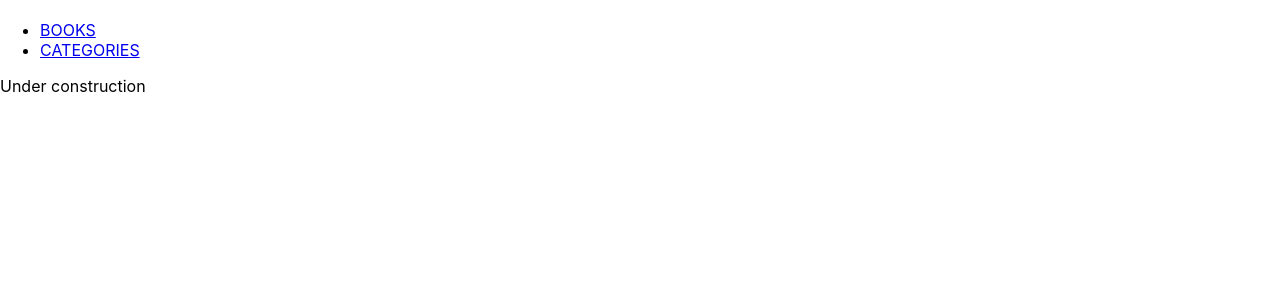
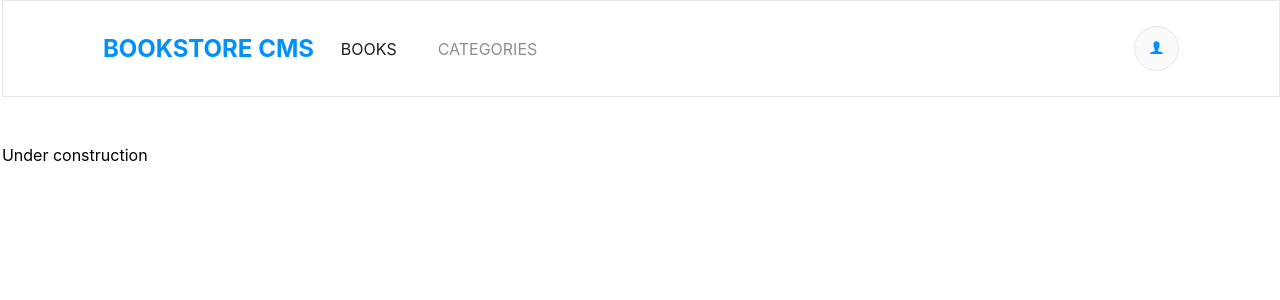
Before and after one commit to tjay1760/mybookstore, a React (Create React App) app: page /categories in a window 1280 px wide. Shown: the top 300 px of the page. Built offline with nearby package versions, Linux system fonts and the light colour scheme.

Commit message:
Added Styling to project

```diff
--- a/package.json
+++ b/package.json
@@ -12,6 +12,7 @@
     "prop-types": "^15.8.1",
     "react": "^18.2.0",
     "react-dom": "^18.2.0",
+    "react-icons": "^4.10.1",
     "react-redux": "^8.1.1",
     "react-router-dom": "^6.14.1",
     "react-scripts": "5.0.1",
--- a/src/App.css
+++ b/src/App.css
@@ -1,39 +1,111 @@
-.App {
-  text-align: center;
+:root {
+  --bubble-gum-pink: #ff5ab7;
+  --black: #1e1e1e;
+  --pinkish-grey: #c7c7c7;
+  --very-light-pink: #c4c4c4;
+  --pale-grey: #f5f6fa;
+  --medium-blue: #307bbe;
+  --white: #fafafa;
+  --white-two: #fff;
+  --white-three: #e8e8e8;
+  --azure: #0290ff;
+  --black-5: rgba(0, 0, 0, 0.05);
 }
 
-.App-logo {
-  height: 40vmin;
-  pointer-events: none;
+.routes {
+  width: 100%;
+  margin: 0;
+  padding: 0;
 }
 
-@media (prefers-reduced-motion: no-preference) {
-  .App-logo {
-    animation: App-logo-spin infinite 20s linear;
-  }
+ul {
+  margin: 0;
+  padding: 0;
 }
 
-.App-header {
-  background-color: #282c34;
-  min-height: 100vh;
-  display: flex;
-  flex-direction: column;
-  align-items: center;
-  justify-content: center;
-  font-size: calc(10px + 2vmin);
-  color: white;
+li {
+  width: 100%;
+  list-style: none;
+  margin: 0;
+  padding: 0;
 }
 
-.App-link {
-  color: #61dafb;
+.navbar,
+.nav-menu,
+.body,
+.header,
+#root {
+  display: flex;
 }
 
-@keyframes App-logo-spin {
-  from {
-    transform: rotate(0deg);
-  }
+#root {
+  justify-content: center;
+  width: 100%;
+  margin: 0;
+  padding: 0;
+}
 
-  to {
-    transform: rotate(360deg);
-  }
+.body {
+  flex-direction: column;
+  width: 99.7%;
+  margin: 0;
+  padding: 0;
+  justify-content: center;
 }
+
+header {
+  width: calc(100% - (6.25rem * 2));
+  justify-content: space-between;
+  margin: 0;
+  margin-bottom: 2rem;
+  padding: 0 6.25rem;
+  background-color: var(--white-two);
+  height: 5.938rem;
+  border: 1px solid var(--white-three);
+  align-items: center;
+}
+
+.nav-menu {
+  gap: 2.563rem;
+  list-style: none;
+  margin: 0.8rem 0 0.8rem 0;
+}
+
+.main-title {
+  width: 15rem;
+  height: 2.313rem;
+  margin: 0;
+  margin-right: 2.938rem;
+  font-family: 'Montserrat', sans-serif;
+  font-size: 1.875rem;
+  font-weight: bold;
+  color: var(--azure);
+}
+
+#books a,
+#categories a {
+  color: var(--black);
+  text-decoration: none;
+}
+
+#categories a {
+  opacity: 0.5;
+}
+
+#books link:active {
+  color: #ff5ab7;
+}
+
+.profile {
+  background-color: var(--white);
+  border-radius: 50% 50%;
+  height: 2.813rem;
+  width: 2.813rem;
+  border: 1px solid var(--white-three);
+}
+
+.icon-color {
+  fill: var(--azure);
+  height: 1.063rem;
+  width: 1.063rem;
+}
--- a/src/App.js
+++ b/src/App.js
@@ -1,5 +1,6 @@
 import './App.css';
 import { Route, Routes } from 'react-router-dom';
+
 import Books from './components/Mybooks';
 import Navbar from './components/Navigation';
 import Categories from './components/categories';
@@ -7,14 +8,14 @@ import NotFound from './components/NotFound';
 
 function App() {
   return (
-    <>
+    <div className="body">
       <Navbar />
-      <Routes>
+      <Routes className="routes">
         <Route path="/" element={<Books />} />
         <Route path="/categories" element={<Categories />} />
         <Route path="/notfound" element={<NotFound />} />
       </Routes>
-    </>
+    </div>
 
   );
 }
--- /dev/null
+++ b/src/components/Book.module.css
@@ -0,0 +1,159 @@
+:root {
+  --black: #1e1e1e;
+  --medium-blue: #307bbe;
+  --white: #fafafa;
+  --white-two: #fff;
+  --white-three: #e8e8e8;
+  --azure: #0290ff;
+  --black-5: rgba(0, 0, 0, 0.05);
+  --light-blue: #4386bf;
+}
+
+.book,
+.book-details,
+.actionsul,
+.readstate {
+  display: flex;
+}
+
+.book {
+  flex-direction: column;
+  width: calc(100% - (6.25rem * 2));
+  height: 10.625rem;
+  justify-self: center;
+  margin: 0 6.25rem;
+  border: solid 1px var(--white-three);
+  background-color: var(--white-two);
+  border-radius: 4px;
+}
+
+.book:hover {
+  box-shadow: rgba(60, 64, 67, 0.3) 0 1px 2px 0, rgba(60, 64, 67, 0.15) 0 2px 6px 2px;
+  background-color: var(--white-three);
+  border-color: var(--azure);
+}
+
+.maininfo {
+  flex-grow: 2;
+  margin-left: 1rem;
+  margin-top: 1rem;
+}
+
+.genre {
+  color: var(--black);
+  opacity: 0.5;
+  width: 3.063rem;
+  height: 1.125rem;
+  margin: 0 2.438rem 0 0;
+  font-family: 'Montserrat', sans-serif;
+  font-size: 0.875rem;
+  font-weight: bold;
+}
+
+.title {
+  border: none;
+  height: 1.813rem;
+  margin: 0;
+  padding: 0;
+  font-family: 'RobotoSlab', sans-serif;
+  font-size: 1.375rem;
+  font-weight: bold;
+  background: transparent;
+}
+
+.author {
+  width: 6.688rem;
+  height: 1.188rem;
+  margin: 0.25rem 0 0;
+  font-family: 'RobotoSlab', sans-serif;
+  font-size: 0.875rem;
+  font-weight: 300;
+  color: var(--light-blue);
+}
+
+.actionsul {
+  gap: 2.125rem;
+  margin-top: 2rem;
+}
+
+.comment,
+.remove {
+  width: 4rem;
+  padding-right: 0.938rem;
+  border-right: 1px solid var(--light-blue);
+}
+
+.edit {
+  width: 4rem;
+}
+
+.action {
+  width: 5rem;
+  height: 1.188rem;
+  margin: 0 0.938rem 0 0;
+  font-family: 'RobotoSlab', sans-serif;
+  font-size: 0.875rem;
+  font-weight: 300;
+  color: var(--light-blue);
+  border: none;
+  background: transparent;
+  padding: 0;
+  text-align: start;
+}
+
+.status {
+  width: 50px;
+  height: 50px;
+}
+
+/* readstate */
+
+.readstate {
+  flex-grow: 1;
+  align-items: center;
+  justify-content: center;
+  padding-right: 2rem;
+}
+
+.circle {
+  position: relative;
+  border-radius: 50%;
+  width: 4.25rem;
+  height: 4.25rem;
+  border: 5px solid #307bbe;
+  border-left-color: #e8e8e8;
+  -webkit-transform: rotate(45deg);
+  transform: rotate(45deg);
+}
+
+.statusdetails {
+  margin-left: 1rem;
+}
+
+.update {
+  cursor: pointer;
+  border: none;
+  background-color: var(--azure);
+  border-radius: 3px;
+  padding: 8px 24px;
+  font-family: "Roboto Slab", serif;
+  font-weight: 300;
+  letter-spacing: 0.5px;
+  color: var(--white-two);
+}
+
+.currentchapter {
+  flex-grow: 1;
+  border-left: 1px solid var(--white-three);
+  padding-left: 3rem;
+}
+
+.chaptitle {
+  opacity: 0.5;
+  font-family: "Roboto Slab", serif;
+  font-weight: 300;
+}
+
+.completed {
+  opacity: 0.5;
+}
--- a/src/components/BookList.js
+++ b/src/components/BookList.js
@@ -1,7 +1,8 @@
-import React, { useEffect } from 'react';
+import { useEffect } from 'react';
 import { useDispatch, useSelector } from 'react-redux';
 import { FetchBooks } from '../redux/books/booksSlice';
 import Book from './Book';
+import styles from './Booklist.module.css';
 
 const BookList = () => {
   const dispatch = useDispatch();
@@ -10,17 +11,14 @@ const BookList = () => {
     dispatch(FetchBooks());
   }, [dispatch]);
 
-  const books = useSelector((state) => state.books.books);
+  const bookArray = useSelector((state) => state.books.books);
   const isLoading = useSelector((state) => state.books.isLoading);
-
   return (
     <>
-      {isLoading ? <div>Loading...</div> : (
-        <ul>
-          {books && Object.entries(books).map(([bookId, bookData]) => (
-            <li key={bookId}>
-              <Book book={bookData} id={bookId} />
-            </li>
+      {isLoading ? (<div>Loading...</div>) : (
+        <ul className={styles.booklist}>
+          { bookArray && Object.keys(bookArray).map((bookId) => (
+            <li key={bookId}><Book bookProp={bookArray[bookId]} id={bookId} /></li>
           ))}
         </ul>
       )}
--- /dev/null
+++ b/src/components/Booklist.module.css
@@ -0,0 +1,10 @@
+:root {
+  --white-three: #e8e8e8;
+}
+
+.booklist {
+  display: grid;
+  gap: 0.938rem;
+  padding-bottom: 2.5rem;
+  border-bottom: 1px solid var(--white-three);
+}
--- /dev/null
+++ b/src/components/Navigation.css
@@ -0,0 +1,16 @@
+.header {
+  display: flex;
+  align-items: center;
+  justify-content: space-between;
+}
+
+.navbar {
+  display: flex;
+  align-items: center;
+  gap: 5%;
+  width: 50%;
+}
+
+.title {
+  color: #0290ff;
+}
--- a/src/components/Navigation.js
+++ b/src/components/Navigation.js
@@ -1,18 +1,26 @@
 import React from 'react';
 import { Link } from 'react-router-dom';
+import { IoIosPerson } from 'react-icons/io';
+import './Navigation.css';
 
 const Navbar = () => (
+  <header className="header">
     <nav className="navbar">
-    <h1 className="title"> </h1>
+      <h1 className="title">BOOKSTORE CMS </h1>
       <ul className="nav-menu">
-      <li>
+        <li id="books">
           <Link to="/">BOOKS</Link>
         </li>
-      <li>
+        <li id="categories">
           <Link to="/categories">CATEGORIES</Link>
         </li>
       </ul>
     </nav>
+    <button type="button" aria-label="User Profile" className="profile">
+      <IoIosPerson className="icon-color" />
+    </button>
+  </header>
+
 );
 
 export default Navbar;
--- /dev/null
+++ b/src/components/NewBook.css
@@ -0,0 +1,54 @@
+.add-book {
+  width: calc(100% - (6.25rem * 2));
+  margin: 0 6.25rem 2rem 6.25rem;
+  padding: 0;
+}
+
+.newbookh1 {
+  width: 10.875rem;
+  height: 1.5rem;
+  margin: 1.813rem 32.75rem 1.188rem 0;
+  font-family: 'Montserrat', sans-serif;
+  font-size: 1.25rem;
+  font-weight: bold;
+  letter-spacing: -0.18px;
+  color: #888;
+}
+
+input {
+  border-radius: 4px;
+  border: 1px solid var(--white-three);
+  background-color: var(--white-two);
+  font-size: 1rem;
+  letter-spacing: 0.15px;
+  height: 2.813rem;
+}
+
+input::placeholder {
+  margin-left: 1rem;
+}
+
+input:focus,
+input:hover {
+  border-color: var(--azure);
+}
+
+.newbooktitle {
+  width: 45%;
+  margin-right: 2rem;
+}
+
+.newbookauthor {
+  width: 25%;
+}
+
+.submit {
+  width: 20%;
+  height: 2.813rem;
+  margin: 1.188rem 0 0 2.5rem;
+  padding: 0.801rem 1.188rem 0.886rem 1.375rem;
+  border-radius: 3px;
+  background-color: var(--azure);
+  border: none;
+  color: var(--white);
+}
```
Also changed, not shown: src/components/Book.js (+66 -24 lines), src/components/NewBook.js (+14 -55 lines), 1 other file (tests, documents, lock files or other folders). Lines whose indentation alone changed are shown as unchanged.
